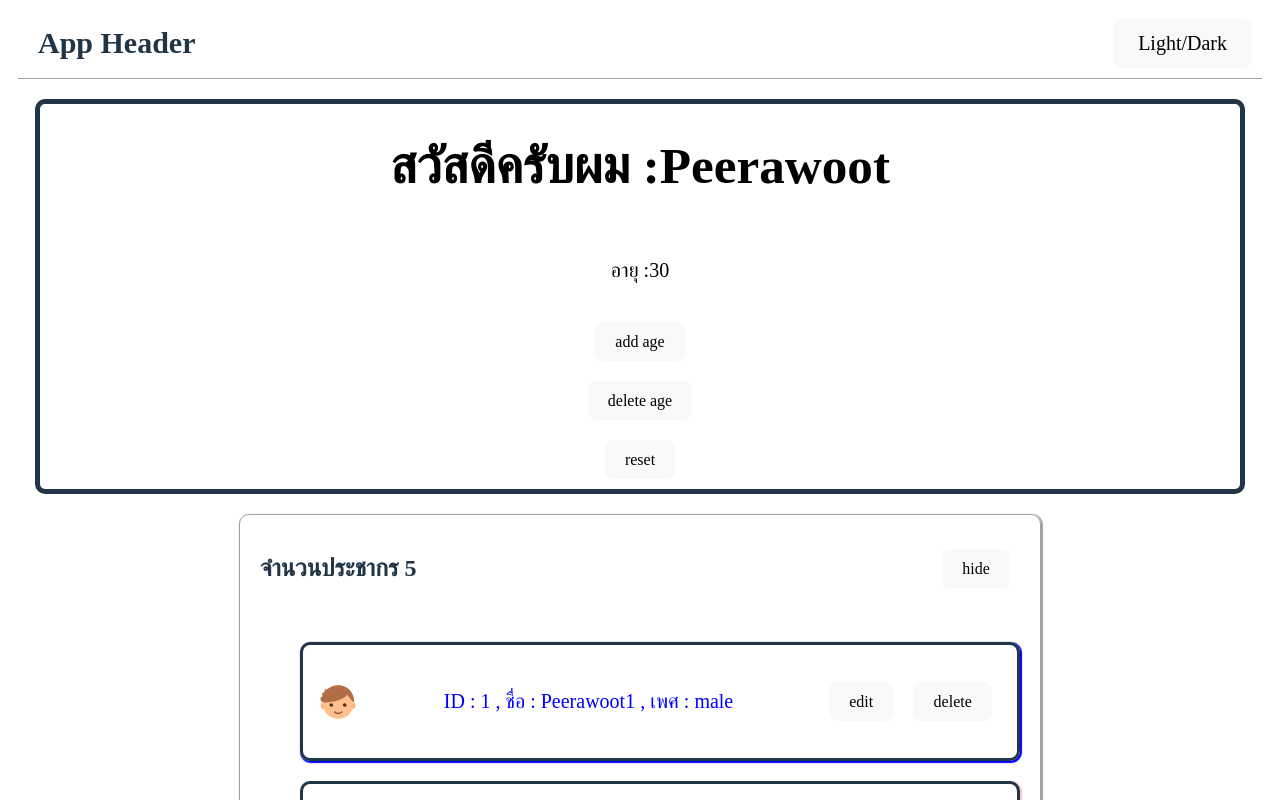
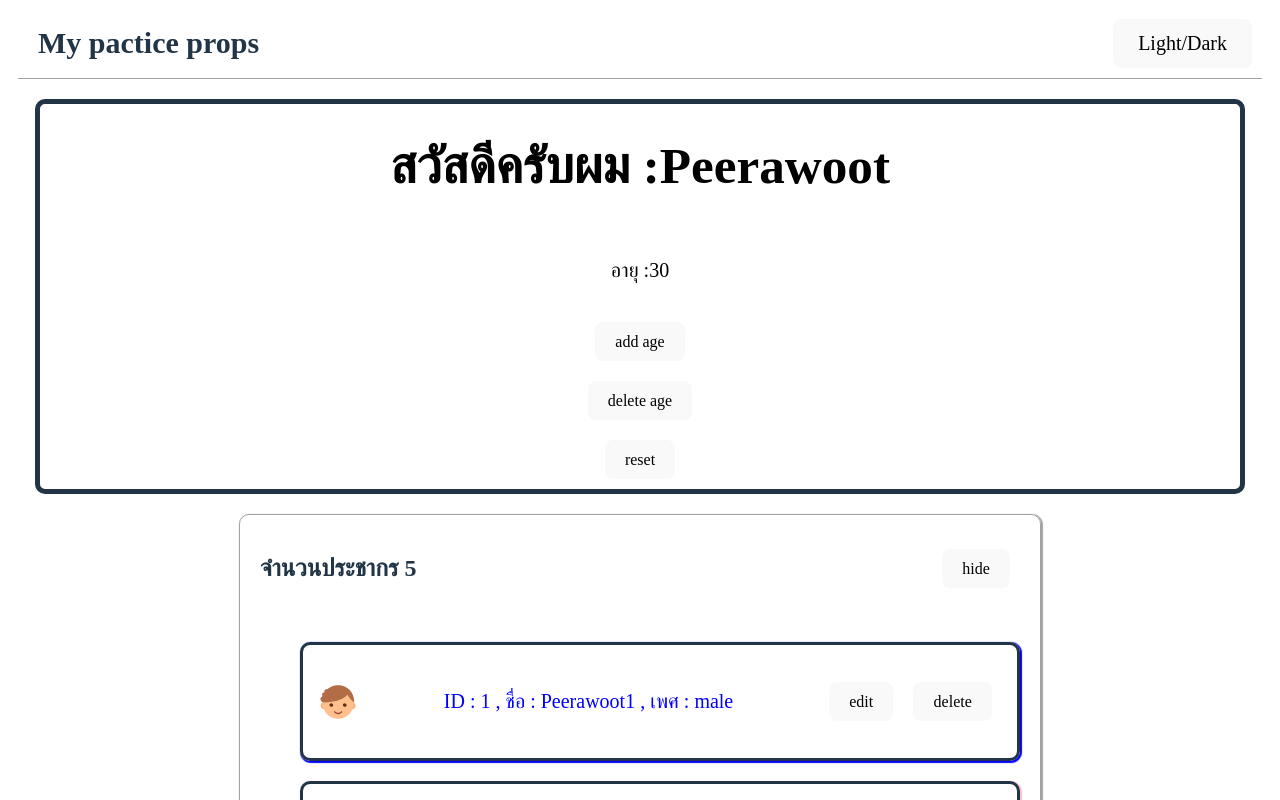
Before and after one commit to pls2s/Practice_React, a React (Vite) app: page / in a window 1280 px wide. Shown: the top 800 px of the page. Built offline with nearby package versions, Linux system fonts and the light colour scheme.

Commit message:
props basic

```diff
--- a/src/App.jsx
+++ b/src/App.jsx
@@ -27,7 +27,7 @@ function App() {
   return (
     //ถ้ามี html มากว่า 1 คำสั่งต้องมี <> </> , return คือการส่ง html ไปทำงานที่ main.jsx
     <div className="App">
-      <Header />{/*เรียกใช้ component*/}
+      <Header title = "My pactice props" />{/*เรียกใช้ component และส่ง props title ไปทำงาน*/}
         <main>
 
           <h1 className="title">สวัสดีครับผม :{name}</h1>
--- a/src/components/Header.jsx
+++ b/src/components/Header.jsx
@@ -1,5 +1,5 @@
 import "./Header.css"
-function Header() {
+function Header(props) { //รับ props มาใช้
 
     const myStyle = {
         fontSize: "30px",
@@ -9,7 +9,7 @@ function Header() {
 
     return (
         <nav>
-            <h2 style={myStyle}>App Header</h2>
+            <h2 style={myStyle}>{props.title}</h2>
             <button>Light/Dark</button>
         </nav>
     );
--- a/src/components/PersonList.jsx
+++ b/src/components/PersonList.jsx
@@ -30,7 +30,8 @@ function PersonList() {
                                 <button>edit</button>
                                 <button>delete</button>
                             </div>
-                    </li> ))}
+                        </li>
+                    ))}
                 </ul>
             </div>
         </div>
```
Lines whose indentation alone changed are shown as unchanged.
